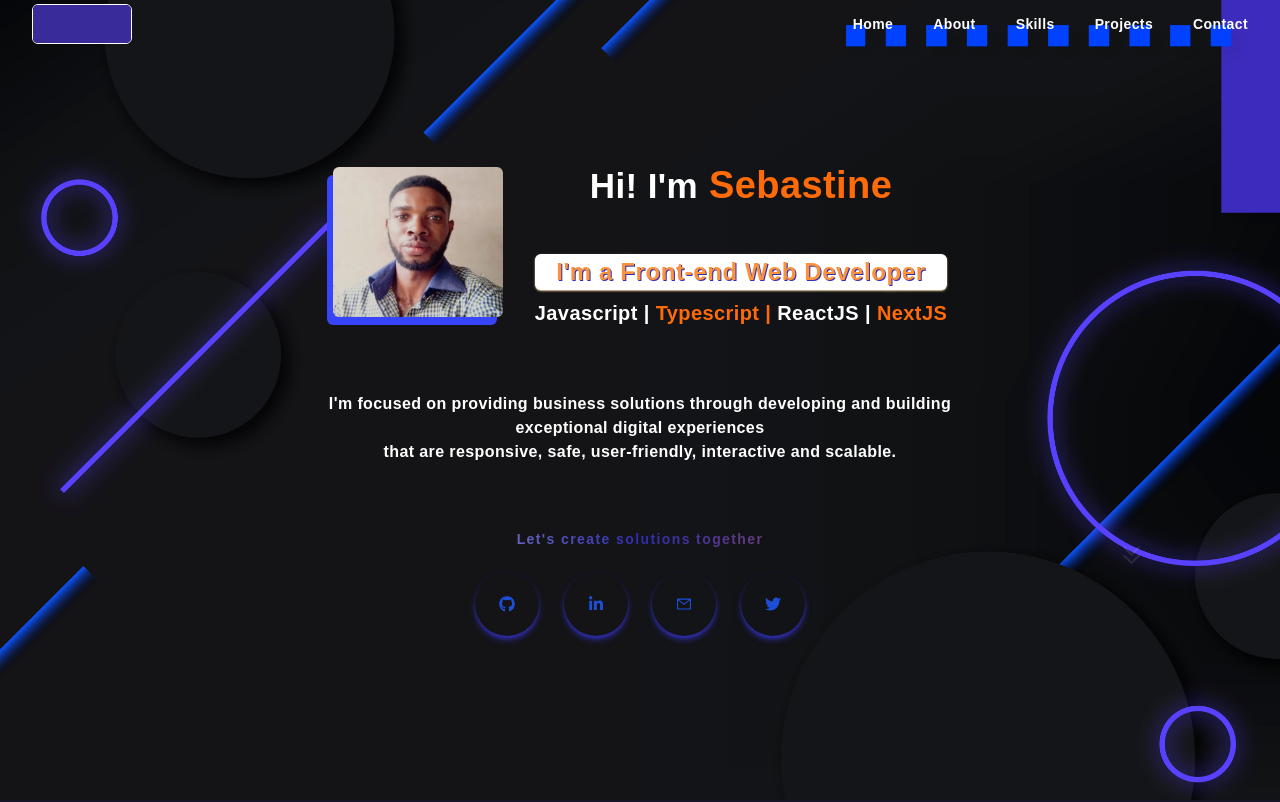
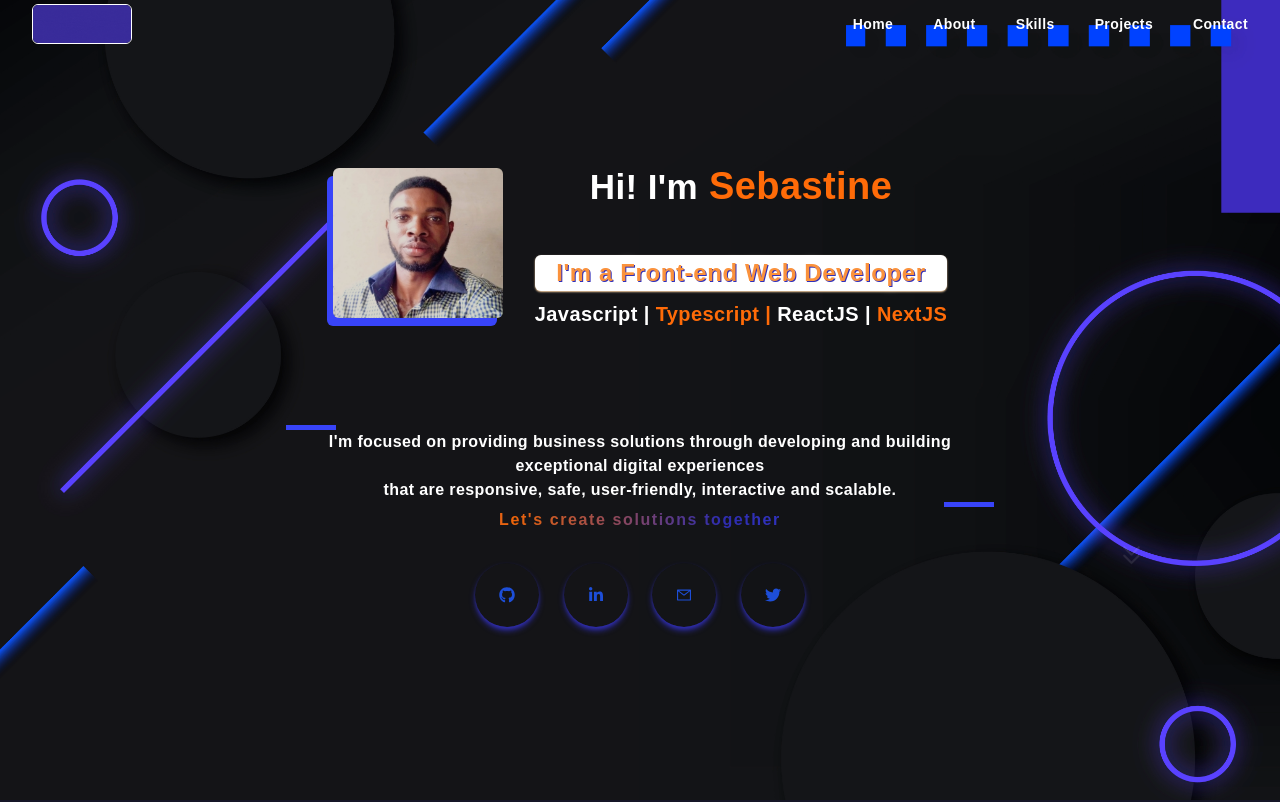
Before and after one commit to Sebastine-thrive/next-portfolio, a Next.js app: page / in a window 1280 px wide. Shown: the top 802 px of the page. Built offline with nearby package versions, Linux system fonts and the light colour scheme; a web font is replaced by a local one.

Commit message:
chore: added border to bio summary, adjusted project details display styling etc

```diff
--- a/src/components/Main.jsx
+++ b/src/components/Main.jsx
@@ -92,7 +92,7 @@ export const Main = () => {
             whileInView={{ y: 0, opacity: 1 }}
             transition={{ delay: 2, duration: 2 }}
             viewport={{ once: true }}
-            className="lg:my-12 py-4  hidden sm:block font-semibold text-white w-[90%] md:w-[80%] max-w-[90%] m-auto text-base"
+            className="bio-summary stylish-borders mx-auto mt-24 py-4 hidden sm:block font-semibold text-white w-[90%] md:w-[80%] max-w-[90%] text-base"
           >
             I'm focused on providing business solutions through developing and
             building exceptional digital experiences <br /> that are responsive,
@@ -103,7 +103,7 @@ export const Main = () => {
             whileInView={{ y: 0, opacity: 1 }}
             viewport={{ once: true }}
             transition={{ delay: 4, duration: 3 }}
-            className="solutions mt-10 sm:mt-0 md:mt-8  font-semibold shadow-custom sm:shadow-none text-gray-900  px-4 py-2 text-sm  tracking-widest"
+            className="create-solutions sm:mt-0 text-base font-semibold shadow-custom sm:shadow-none text-gray-900 px-4 mt-2 py-2 tracking-widest"
           >
             Let's create solutions together
           </motion.p>
@@ -113,7 +113,7 @@ export const Main = () => {
             whileInView={{ y: 0, opacity: 1 }}
             viewport={{ once: true }}
             transition={{ delay: 2, duration: 2 }}
-            className="flex items-center justify-between  m-auto py-2 max-w-[330px]"
+            className="flex items-center justify-between mx-auto my-2 py-2 max-w-[330px]"
           >
             {MyLinks.map((links) => (
               <Link href={links.href} target="_blank" key={links.href}>
--- a/src/components/project/ProjectDetail.jsx
+++ b/src/components/project/ProjectDetail.jsx
@@ -28,17 +28,26 @@ const ProjectDetail = ({ data }) => {
             {data?.description}
           </p>
 
-          <Link href={data?.url} target="_blank">
-            <button className="px-8 py-2 mt-4 mr-8 hover:text-[white]">
-              View
-            </button>
-          </Link>
+          <div className="flex justify-between items-center">
+            <Link href={data?.url} target="_blank">
+              <button className="px-8 py-2 mt-4 mr-8 hover:text-[white]">
+                View
+              </button>
+            </Link>
+
+            <Link href="/#projects">
+              <div className=" text-blue-700 cursor-pointer sm:w-auto h-auto flex items-center">
+                <HiOutlineChevronLeft />
+                <p className="ml-1">Back</p>
+              </div>
+            </Link>
+          </div>
         </div>
 
         <div className="col-span-3 md:col-span-2 shadow-xl shadow-green-100 bg-black/80 text-white rounded-xl p-4">
           <div className="p-2">
             <p className="text-center font-bold p-2"> Technologies Used:</p>
-            <div className="lg:grid grid-cols-3 md:grid-cols-1">
+            <div className=" flex justify-between ">
               {data?.tech?.map((text) => (
                 <p className="text-white py-2 flex items-center" key={text}>
                   <RiRadioButtonFill className="pr-1" />
@@ -48,13 +57,6 @@ const ProjectDetail = ({ data }) => {
             </div>
           </div>
         </div>
-
-        <Link href="/#projects">
-          <div className=" text-blue-700 cursor-pointer sm:w-4 h-2 flex items-center">
-            <HiOutlineChevronLeft />
-            <p className="ml-1">Back</p>
-          </div>
-        </Link>
       </div>
     </div>
   );
--- a/styles/globals.css
+++ b/styles/globals.css
@@ -77,16 +77,15 @@ html {
   /* background-image: url("/assets/images/2vid.png"); */
 }
 
-.solutions {
+/* .create-solutions {
   background: linear-gradient(to right, white, #312fb9, #ff6b08);
   background-clip: text;
   -webkit-text-fill-color: transparent;
   -webkit-background-clip: text;
-}
-
+} */
 
 .developer {
-text-shadow: 1px 1px  #312fb9, 0 0 0.5em white ;
+  text-shadow: 1px 1px #312fb9, 0 0 0.5em white;
 }
 
 .coder-bg {
@@ -105,6 +104,7 @@ input[type="tel"] {
   font-family: "Gilroy-Regular", sans-serif;
   font-weight: 300;
 }
+
 /*
 input[type="text"]:focus,
 input[type="email"]:focus,
@@ -137,7 +137,6 @@ textarea:focus::placeholder {
   opacity: 1;
 }
 
-
 /* Style the caret color */
 input[type="text"]::selection {
   color: #333; /* Selection text color */
@@ -148,6 +147,59 @@ input[type="text"]::selection {
   box-shadow: -6px 8px #3844f9;
 }
 
+@keyframes neon {
+  0% {
+    background-position: 0%;
+  }
+  50% {
+    background-position: 100%;
+  }
+  100% {
+    background-position: 0%;
+  }
+}
+
+.create-solutions {
+  background: linear-gradient(90deg, #3844f9, #ff6b08, #312fb9, #3844f9);
+  background-size: 200% auto;
+  background-clip: text;
+  -webkit-text-fill-color: transparent;
+  -webkit-background-clip: text;
+  animation: neon 5s linear infinite;
+  text-align: center; /* Center align the text */
+  display: inline-block; /* Ensure the element behaves as an inline block */
+}
+
+.stylish-borders {
+  position: relative;
+  padding: 5px; /* Adjust padding as needed */
+  /* background: #f0f0f0; Background color of the element */
+}
+
+.stylish-borders::before,
+.stylish-borders::after {
+  content: "";
+  position: absolute;
+  width: 50px; /* Adjust width as needed */
+  height: 5px; /* Adjust height as needed */
+  background: #3844f9; /* Border color */
+}
+
+.stylish-borders::before {
+  top: 0;
+  left: 0;
+  width: 50px; /* Horizontal border length */
+  height: 5px; /* Horizontal border thickness */
+  border-top: 5px solid #3844f9;
+  border-left: 5px solid #3844f9;
+}
+
+.stylish-borders::after {
+  bottom: 0;
+  right: 0;
+  border-bottom: 5px solid #3844f9;
+  border-right: 5px solid #3844f9;
+}
 
 @media (min-height: 1365px) {
   #home {
```
